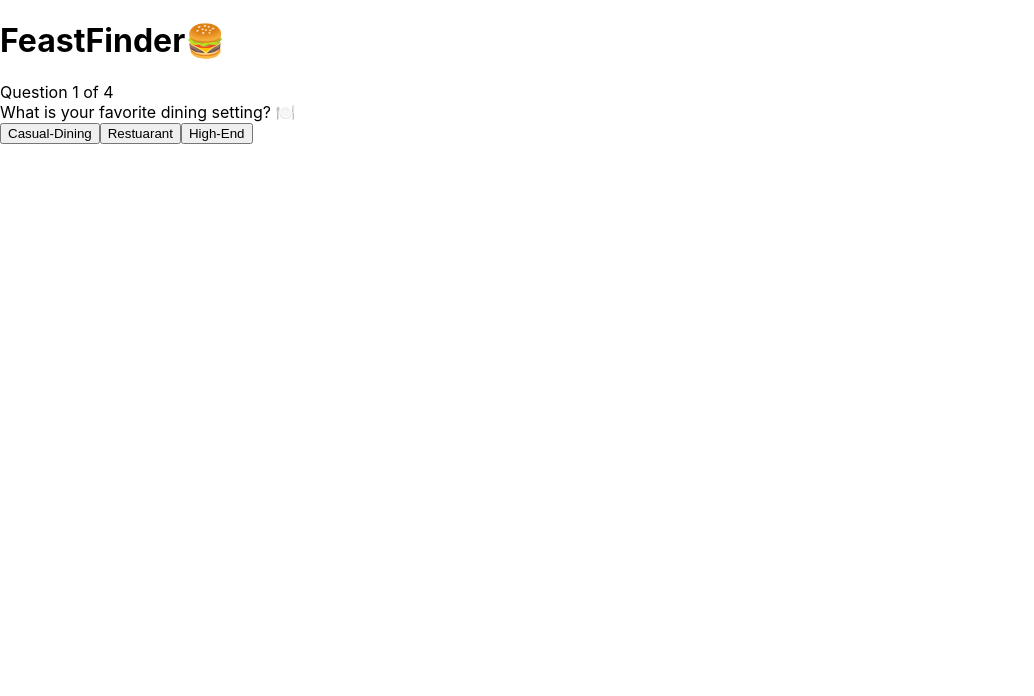
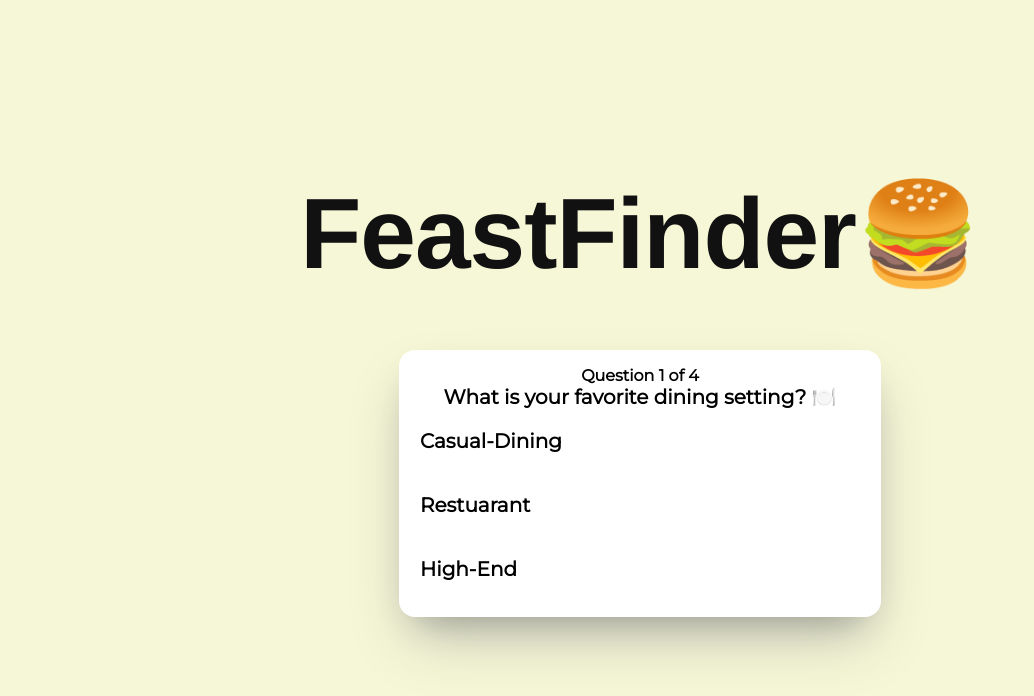
Before and after one commit to amolbudhiraja/feastfinder, a React (Create React App) app: page / in a window 1280 px wide. Shown: the top 696 px of the page, without its empty margins (0-1034 px from the left). Built offline with nearby package versions, Linux system fonts and the light colour scheme; grey boxes are pictures that could not be loaded.

Commit message:
update index.css

```diff
--- a/src/index.css
+++ b/src/index.css
@@ -1,13 +1,181 @@
+@import url('https://fonts.googleapis.com/css2?family=Montserrat&display=swap');
+
 body {
   margin: 0;
-  font-family: -apple-system, BlinkMacSystemFont, 'Segoe UI', 'Roboto', 'Oxygen',
-    'Ubuntu', 'Cantarell', 'Fira Sans', 'Droid Sans', 'Helvetica Neue',
-    sans-serif;
+  font-family: 'Montserrat', sans-serif;
   -webkit-font-smoothing: antialiased;
   -moz-osx-font-smoothing: grayscale;
 }
+* {
+  font-family: 'Montserrat', sans-serif;
+  font-weight: bold;
+  color: #000000;
+}
 
-code {
-  font-family: source-code-pro, Menlo, Monaco, Consolas, 'Courier New',
-    monospace;
+body {
+  background-color: #f6f7d6fe;
+  margin: 0;
+  display: flex;
+  justify-content: center;
+  align-items: center;
+  min-height: 100vh;
 }
+
+.app {
+  /* background-color: #a5b0d8;
+  width: 450px;
+  min-height: 200px;
+  height: min-content;
+  border-radius: 15px;
+  padding: 20px;
+  display: flex;
+  justify-content: space-evenly;
+  background-position: center;
+  background-size: cover;
+  background-repeat: no-repeat; */
+  text-align: center;
+}
+.question-card {
+  /* Center the div  */
+  margin: 0 auto;
+
+  /* Dimensions  */
+  width: 450px; /* Can be in percentage also. */
+  height: auto;
+
+  /* Visual  */
+  background-color: rgb(255, 255, 255);
+  padding: 16px;
+  border-radius: 16px;
+  color: rgb(9, 9, 9);
+  box-shadow: rgba(50, 50, 93, 0.25) 0px 30px 60px -12px,
+    rgba(0, 0, 0, 0.3) 0px 18px 36px -18px;
+}
+/* .foodBackground {
+  background-size: 150px;
+  width: 250px;
+  height: 300px;
+  border: 2px solid;
+  color: pink;
+} */
+
+.feastFinder {
+  color: #111;
+  font-family: 'Helvetica Neue',
+   sans-serif; font-size: 100px;
+   font-weight: bold;
+   letter-spacing: -1px;
+   line-height: 1;
+   text-align: center;
+   margin-top: 0;
+
+}
+.feastFinder2 {
+  color: #111;
+  font-family: 'Helvetica Neue', sans-serif;
+  font-size: 50px;
+  font-weight: bold;
+  letter-spacing: -1px;
+  line-height: 1;
+  text-align: center;
+  margin-top: 0;
+}
+
+.results {
+  text-align: left;
+  font-size: 20px;
+  letter-spacing: -1px;
+  font-family: 'Helvetica Neue', sans-serif;
+  font-weight: normal;
+
+}
+
+.restaurant-list {
+  color: #111;
+  font-family: 'Helvetica Neue', sans-serif;
+  font-size: 50px;
+  font-weight: bold;
+  letter-spacing: -1px;
+  line-height: 1;
+  text-align: left;
+  margin-top: 0;
+}
+
+.restaurant {
+  display: flex;
+  align-items: center;
+  margin-bottom: 1rem;
+}
+
+.restaurant-image {
+  width: 100px;
+  height: 100px;
+  margin-right: 1rem;
+}
+
+.restaurant-info {
+  display: flex;
+  flex-direction: column;
+  justify-content: center;
+}
+
+.restaurant-name {
+  font-weight: bold;
+}
+
+.restaurant-location {
+  color: gray;
+  font-size: 0.8rem;
+}
+
+.restaurant-price {
+  color: gray;
+  font-size: 0.8rem;
+}
+
+.score-section {
+  display: flex;
+  font-size: 24px;
+  align-items: center;
+}
+
+.question-text {
+  font-size: 20px;
+}
+/* ANSWERS/RIGHT SECTION */
+.answer-section {
+  width: 100%;
+  display: flex;
+  flex-direction: column;
+  justify-content: space-between;
+}
+
+button {
+  width: 100%;
+  font-size: 20px;
+  font-weight: bold;
+  color: #000000;
+  background-color: #ffffff;
+  border-radius: 0px;
+  display: flex;
+  padding: 5px;
+  justify-content: flex-start;
+  align-items: center;
+  margin-bottom: 15px;
+  margin-top: 15px;
+  /* border: 5px solid #234668; */
+  cursor: pointer;
+  border: none;
+}
+
+button:hover {
+  color: #555e7d;
+}
+
+button:focus {
+  outline: none;
+}
+
+button svg {
+  margin-right: 5px;
+}
```
